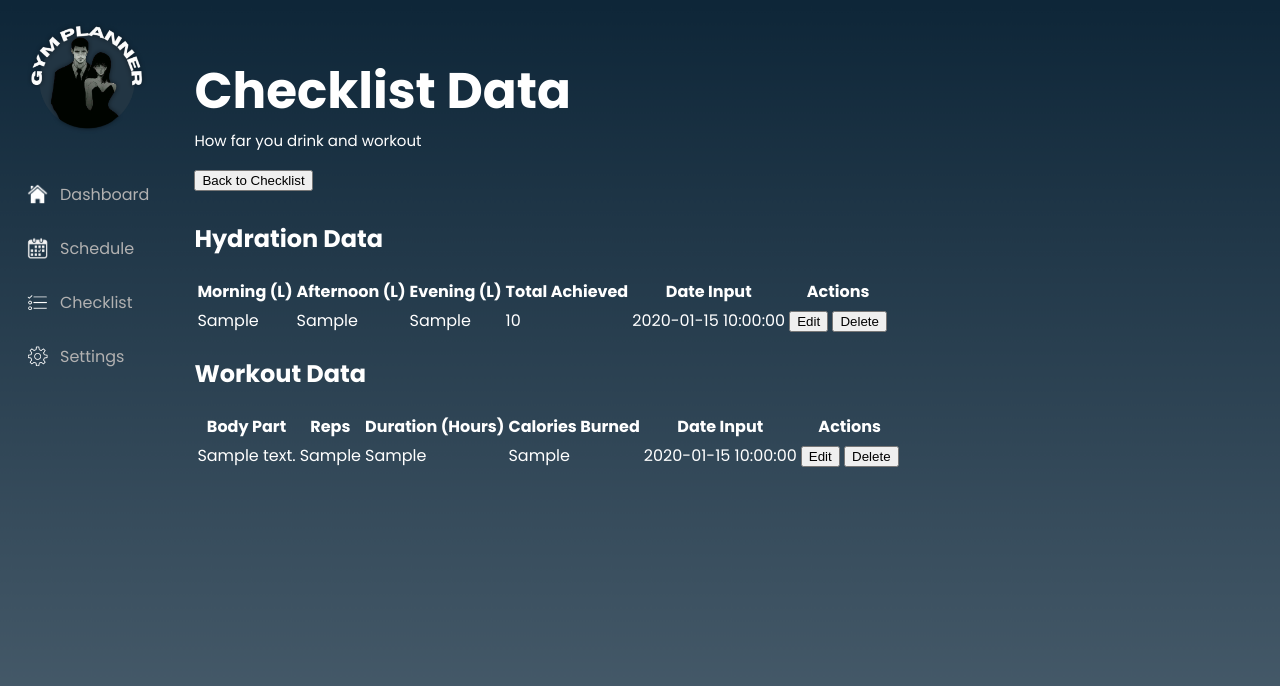
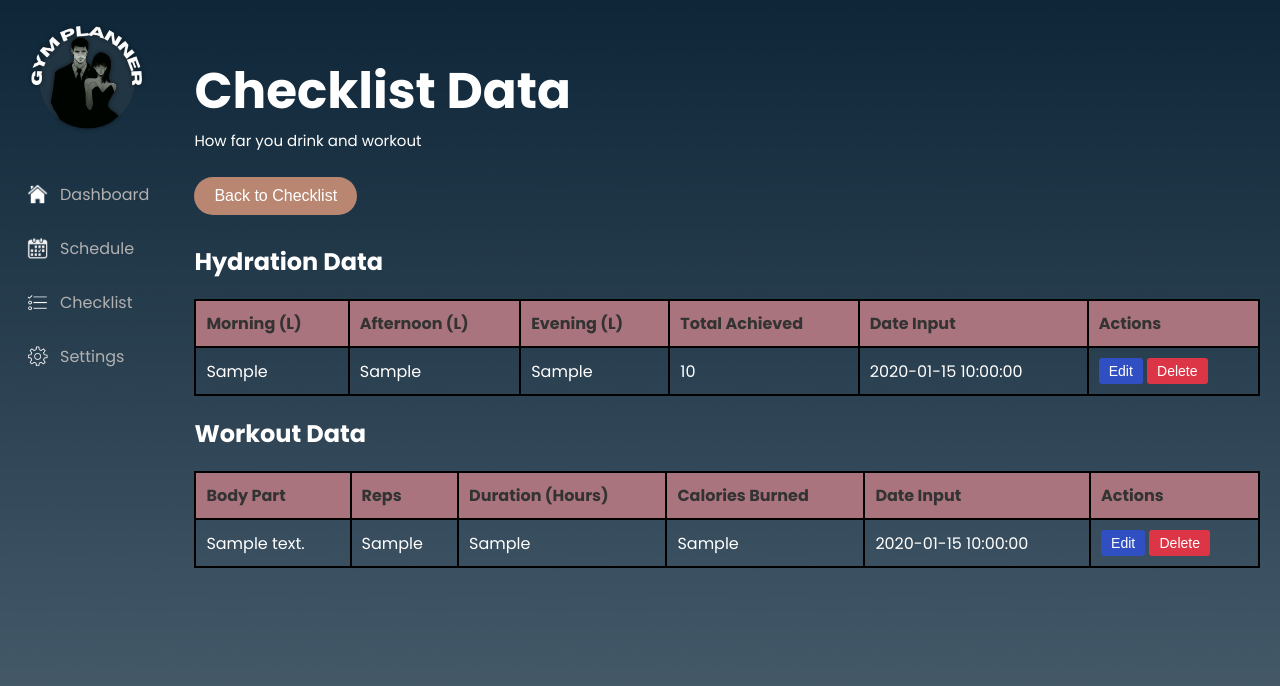
Before and after one commit to davineolivia/GymPlanner, a PHP site: page /checklist-tables.php in a window 1280 px wide. Shown: the top 686 px of the page. Run offline with PHP 8.4, Linux system fonts and the light colour scheme; tables that the repository leaves empty or names only in its code hold one stand-in row (values such as "Sample post").

Commit message:
add style crud 2

```diff
--- a/css/checklist-styles.css
+++ b/css/checklist-styles.css
@@ -157,6 +157,23 @@ button#buttonprint:hover {
     background-color: #946d5c;
 }
 
+button#buttoncheck {
+    align-self: flex-start;
+    background-color: #b88671;
+    color: white;
+    border: none;
+    padding: 10px 20px;
+    font-size: 16px;
+    cursor: pointer;
+    border-radius: 25px;
+    transition: background-color 0.3s;
+    margin-top: 10px;
+}
+
+button#buttoncheck:hover {
+    background-color: #946d5c;
+}
+
 
 /* Submit Button */
 .submit-btn {
@@ -197,3 +214,79 @@ button#buttonprint:hover {
     opacity: 1;
     visibility: visible;
 }
+
+
+/* Table Styles */
+table {
+    width: 100%;
+    border-collapse: collapse;
+    margin-top: 20px;
+}
+
+table th,
+table td {
+    border: 2px solid #000000;
+    padding: 10px;
+    text-align: left;
+}
+
+table th {
+    background-color: #aa747e;
+    color: #333;
+}
+
+table tr:nth-child(even) {
+    background-color: #59768c;
+}
+
+table tr:hover {
+    background-color: #4a5b67;
+}
+
+/* Delete Button */
+.delete-btn {
+    background-color: #dc3545;
+    color: white;
+    border: none;
+    padding: 5px 10px;
+    font-size: 14px;
+    cursor: pointer;
+    border-radius: 3px;
+}
+
+.delete-btn:hover {
+    background-color: #c82333;
+}
+
+.edit-btn {
+    background-color: #2f4fc2;
+    color: white;
+    border: none;
+    padding: 5px 10px;
+    font-size: 14px;
+    cursor: pointer;
+    border-radius: 3px;
+}
+
+.edit-btn:hover {
+    background-color: #4465de;
+}
+
+/* Button to Back */
+button#buttonback {
+    align-self: flex-start;
+    background-color: #b88671;
+    color: white;
+    border: none;
+    padding: 10px 20px;
+    font-size: 16px;
+    cursor: pointer;
+    border-radius: 25px;
+    transition: background-color 0.3s;
+    margin-top: 10px;
+}
+
+/* Hover effect untuk kedua tombol */
+button#buttonback:hover {
+    background-color: #946d5c;
+}
```
